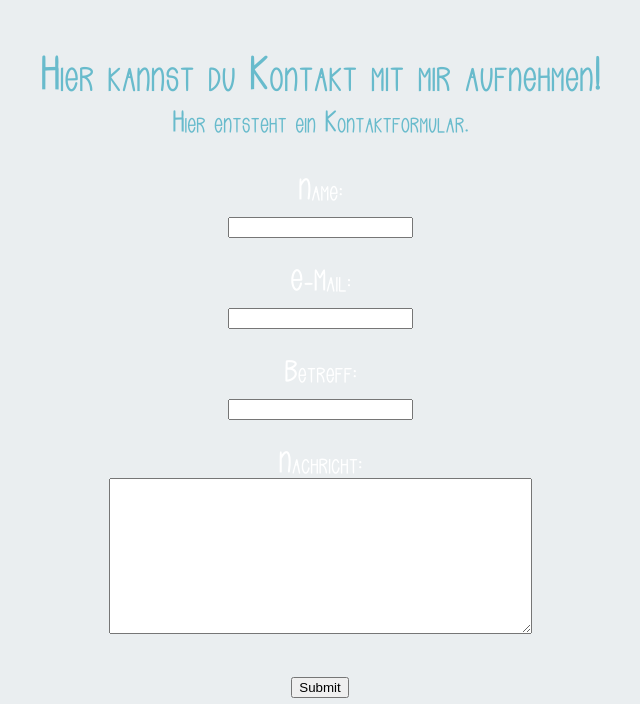
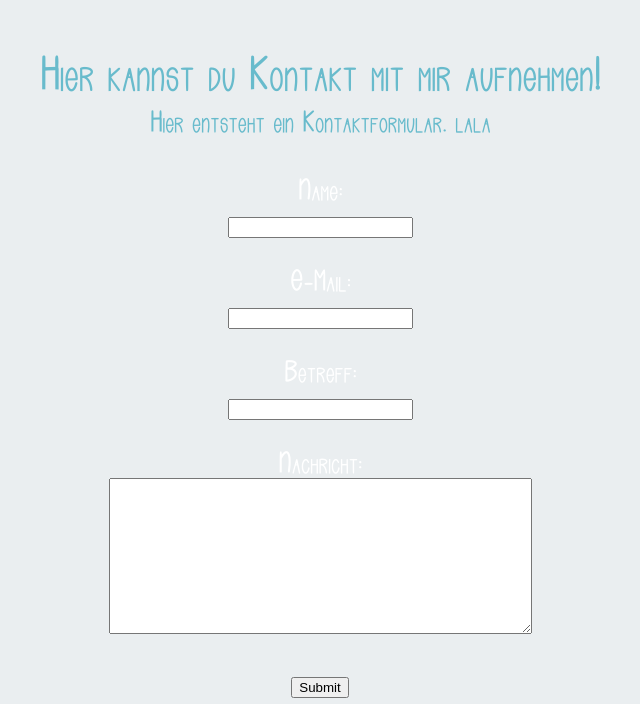
Before and after one commit to thedoctorspluson/jenn.letters, a PHP site: page /kontakt.php in a window 1280 px wide. Shown: the part 413-1117 px from the top of the page, without its empty margins (320-960 px from the left). Run offline with PHP 8.4, Linux system fonts and the light colour scheme.

Commit message:
lala added

```diff
--- a/kontakt.php
+++ b/kontakt.php
@@ -11,7 +11,7 @@ include('meta.php');
         ?>
 
     <div class="inhalt"><p><h3>Hier kannst du Kontakt mit mir aufnehmen!</h3>
-        Hier entsteht ein Kontaktformular.
+        Hier entsteht ein Kontaktformular. lala
     </p>
     <div class="inhaltboxen">
         <div class="box">
```
